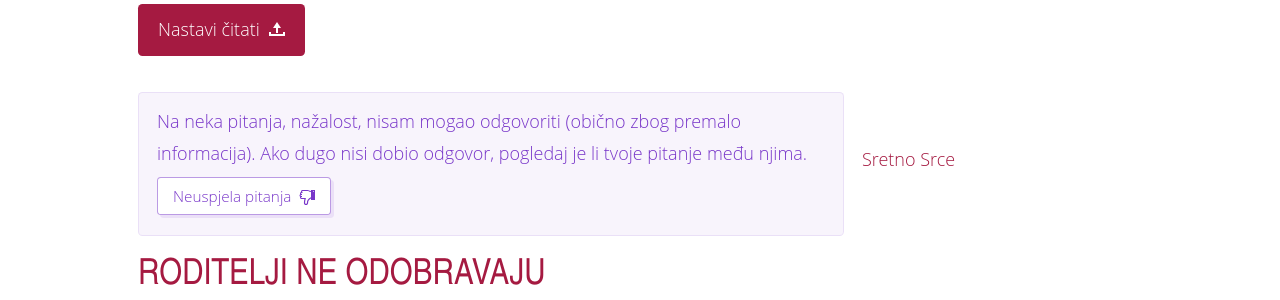
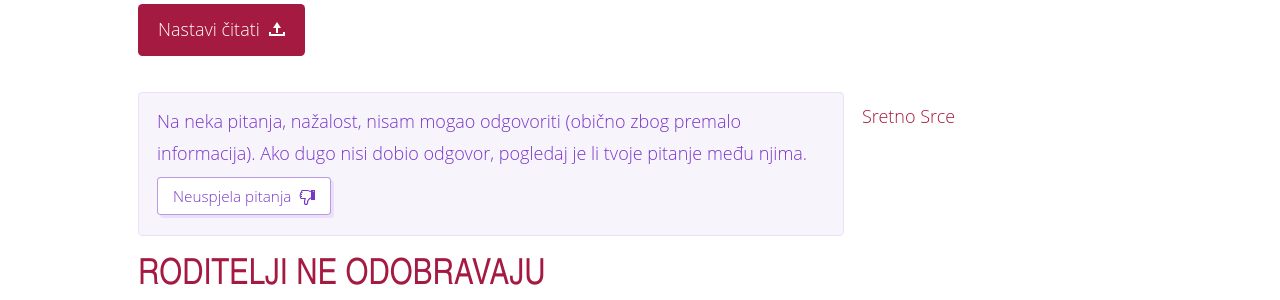
Before and after one commit to silvenon/sretnosrce, a Jekyll site: the page built from index.html, in a window 1280 px wide. Shown: the part 386-686 px from the top of the page. Built offline with Jekyll 4.4.1, drawn with Linux system fonts in a browser that asks for light colours; comment, search, counter and statistics services are not loaded.

Commit message:
Align row columns to the top

```diff
--- a/styles/_base.scss
+++ b/styles/_base.scss
@@ -35,7 +35,7 @@ body {
 
 .row {
   @include display(flex);
-  @include align-items(center);
+  @include align-items(flex-start);
   margin-bottom: 1em;
 }
 
```
